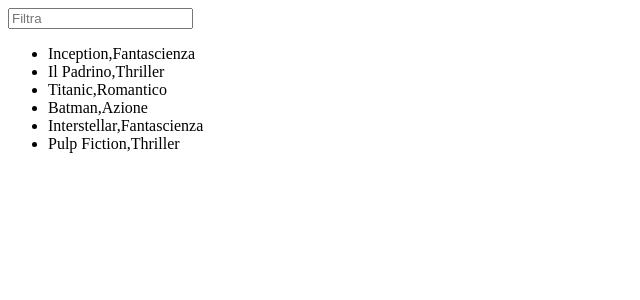
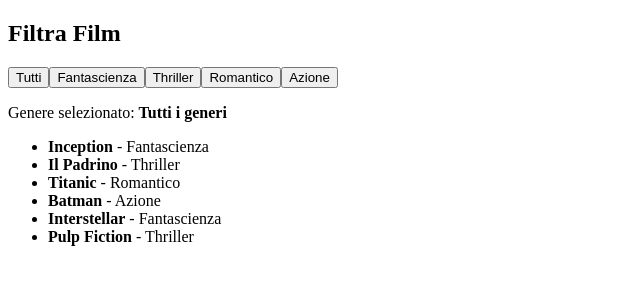
Before and after one commit to thomaslazzeri/react-movie-filter, a React (Vite) app: page / in a window 1280 px wide. Shown: the top 300 px of the page, without its empty margins (0-640 px from the left). Built offline with nearby package versions, Linux system fonts and the light colour scheme.

Commit message:
refactor App component to implement genre filtering and remove unused filter state

```diff
--- a/src/App.jsx
+++ b/src/App.jsx
@@ -12,36 +12,41 @@
 
 
 function App() {
-  const [filter, setFilter] = useState('');
+  const [selectedGenre, setSelectedGenre] = useState('');
+  const [filteredList, setFilteredList] = useState(list);
 
-  useEffect(() => {
-
-
-
-  }, [])
+    useEffect(() => {
+      if (selectedGenre === '') {
+        setFilteredList(list);
+      }
+      else {
+        const result = list.filter((movie) => movie.genre === selectedGenre);
+        setFilteredList(result);
+      }
+    }, [selectedGenre]);
 
   return (
     <>
       <main>
-
-      <input type="text" placeholder='Filtra' value={filter} onChage={e => setFilter(e.target.value)}/>
-
-
-
-
+        <h2>Filtra Film</h2>
+        <div>
+          <button onClick={() => setSelectedGenre('')}>Tutti</button>
+          <button onClick={() => setSelectedGenre('Fantascienza')}>Fantascienza</button>
+          <button onClick={() => setSelectedGenre('Thriller')}>Thriller</button>
+          <button onClick={() => setSelectedGenre('Romantico')}>Romantico</button>
+          <button onClick={() => setSelectedGenre('Azione')}>Azione</button>
+        </div>
+        <p>Genere selezionato: <strong>{selectedGenre || 'Tutti i generi'}</strong></p>
         <ul>
-          {
-            list.map((list, index) => (
-              <li key={index}>
-                {list.title},{list.genre}
-
-              </li>
-            ))
-          }
+          {filteredList.map((movie, index) => (
+            <li key={index}>
+              <strong>{movie.title}</strong> - {movie.genre}
+            </li>
+          ))}
         </ul>
       </main >
     </>
-  )
+  );
 }
 
 export default App
```
